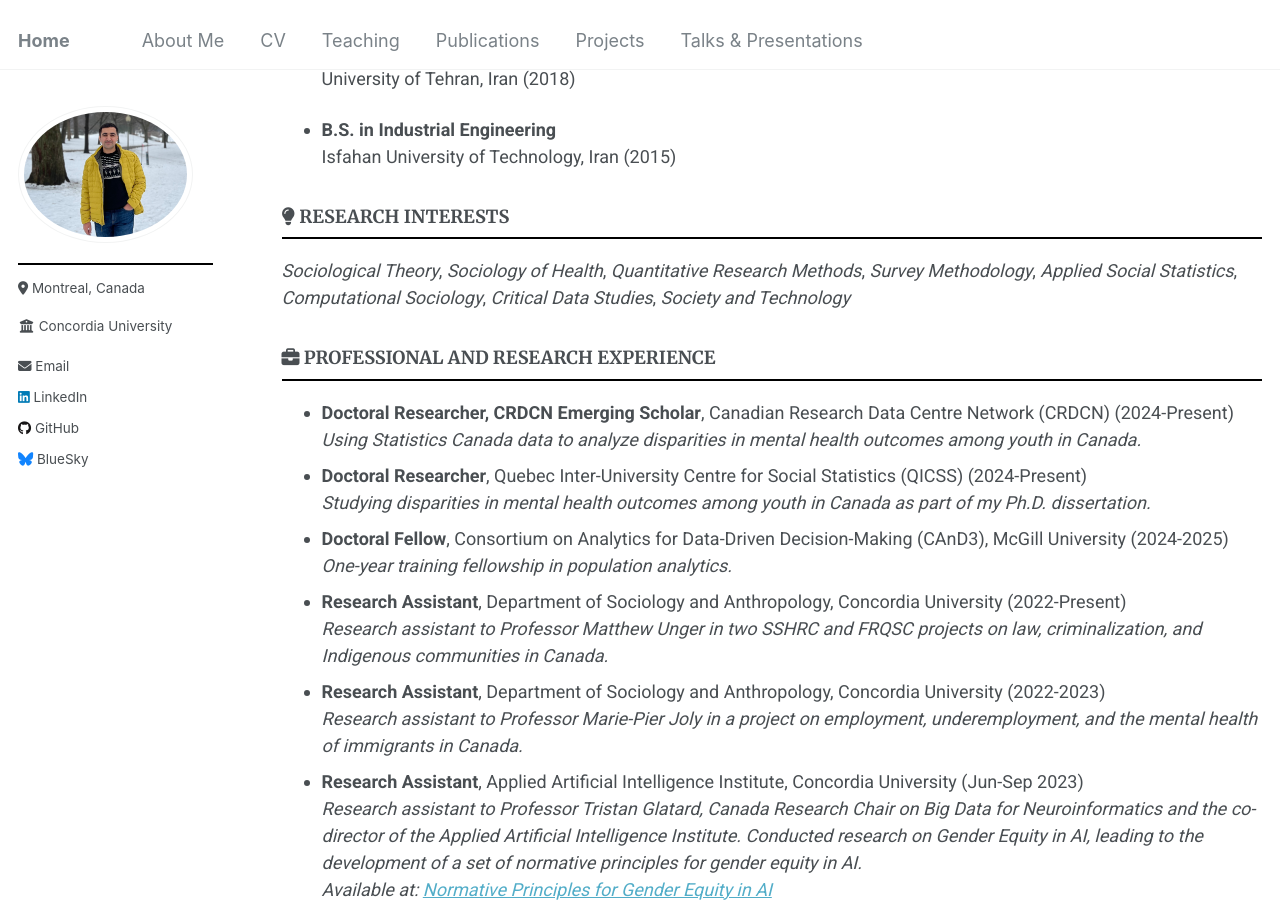
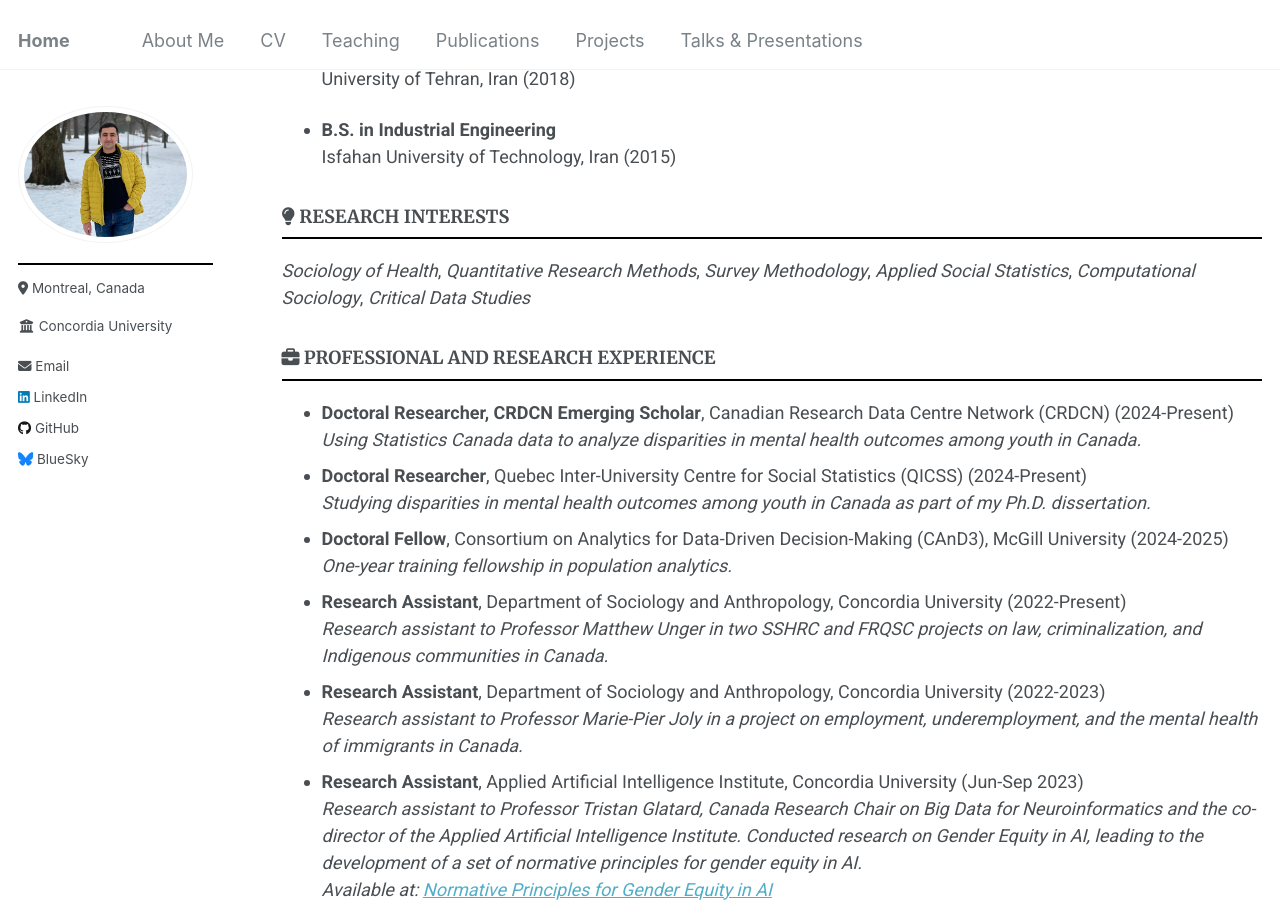
Before and after one commit to Mohsnmonji/mohsnmonji.github.io, a Jekyll site: the page built from _pages/Curriculum Vitae.md, in a window 1280 px wide and 900 px high, scrolled down 342 px. Built offline with Jekyll 4.4.1, drawn with Linux system fonts in a browser that asks for light colours.

Commit message:
Update Curriculum Vitae.md

```diff
--- a/_pages/Curriculum Vitae.md
+++ b/_pages/Curriculum Vitae.md
@@ -34,8 +34,7 @@ redirect_from:
   Isfahan University of Technology, Iran (2015)
 
 ### <i class="fas fa-lightbulb"></i> RESEARCH INTERESTS
-*Sociological Theory*, *Sociology of Health*, *Quantitative Research Methods*, *Survey Methodology*, *Applied Social Statistics*, *Computational Sociology*, *Critical Data Studies*, *Society and Technology*
-
+*Sociology of Health*, *Quantitative Research Methods*, *Survey Methodology*, *Applied Social Statistics*, *Computational Sociology*, *Critical Data Studies*
 ### <i class="fas fa-briefcase"></i> PROFESSIONAL AND RESEARCH EXPERIENCE
 - **Doctoral Researcher, CRDCN Emerging Scholar**, Canadian Research Data Centre Network (CRDCN) (2024-Present)
   *Using Statistics Canada data to analyze disparities in mental health outcomes among youth in Canada.*
```
